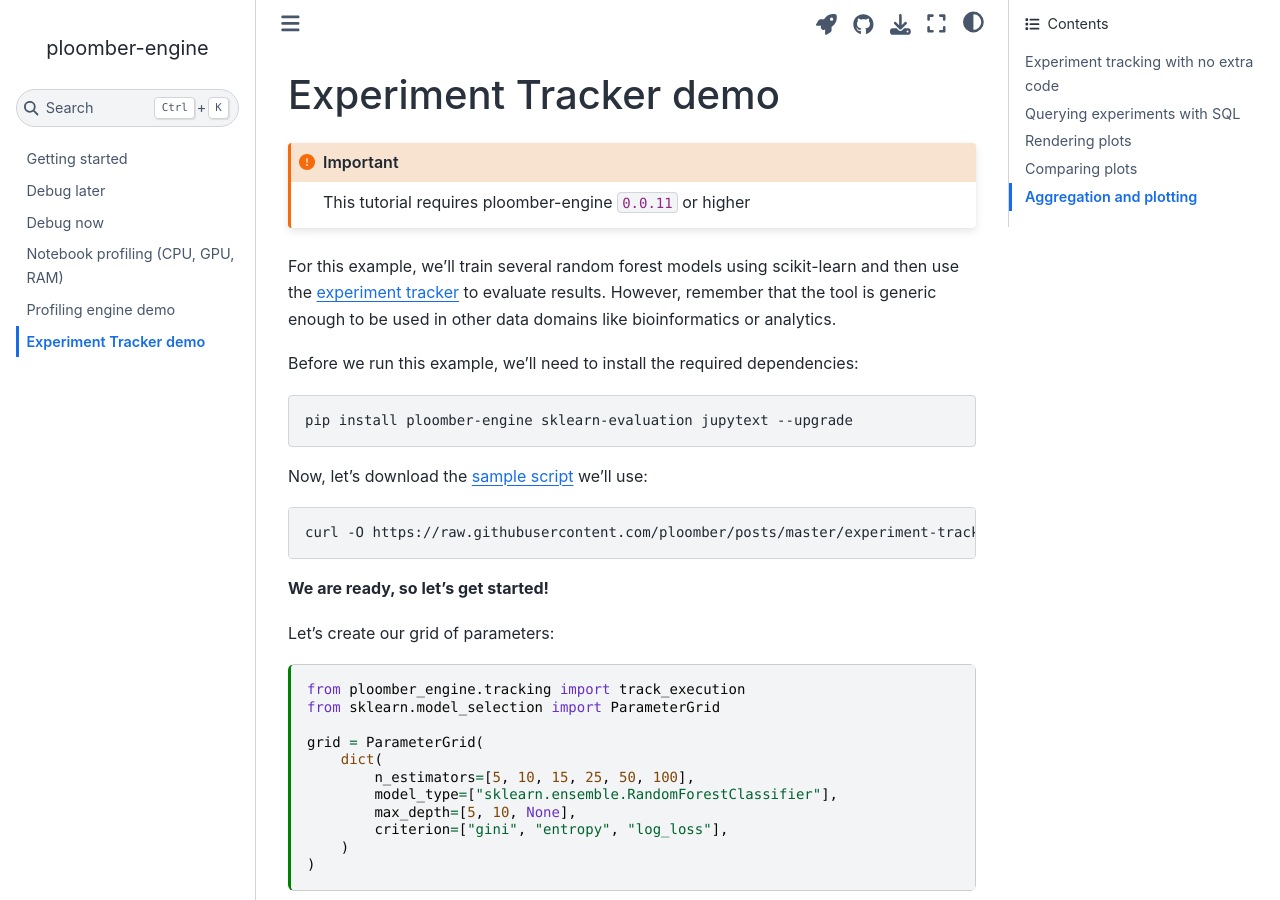
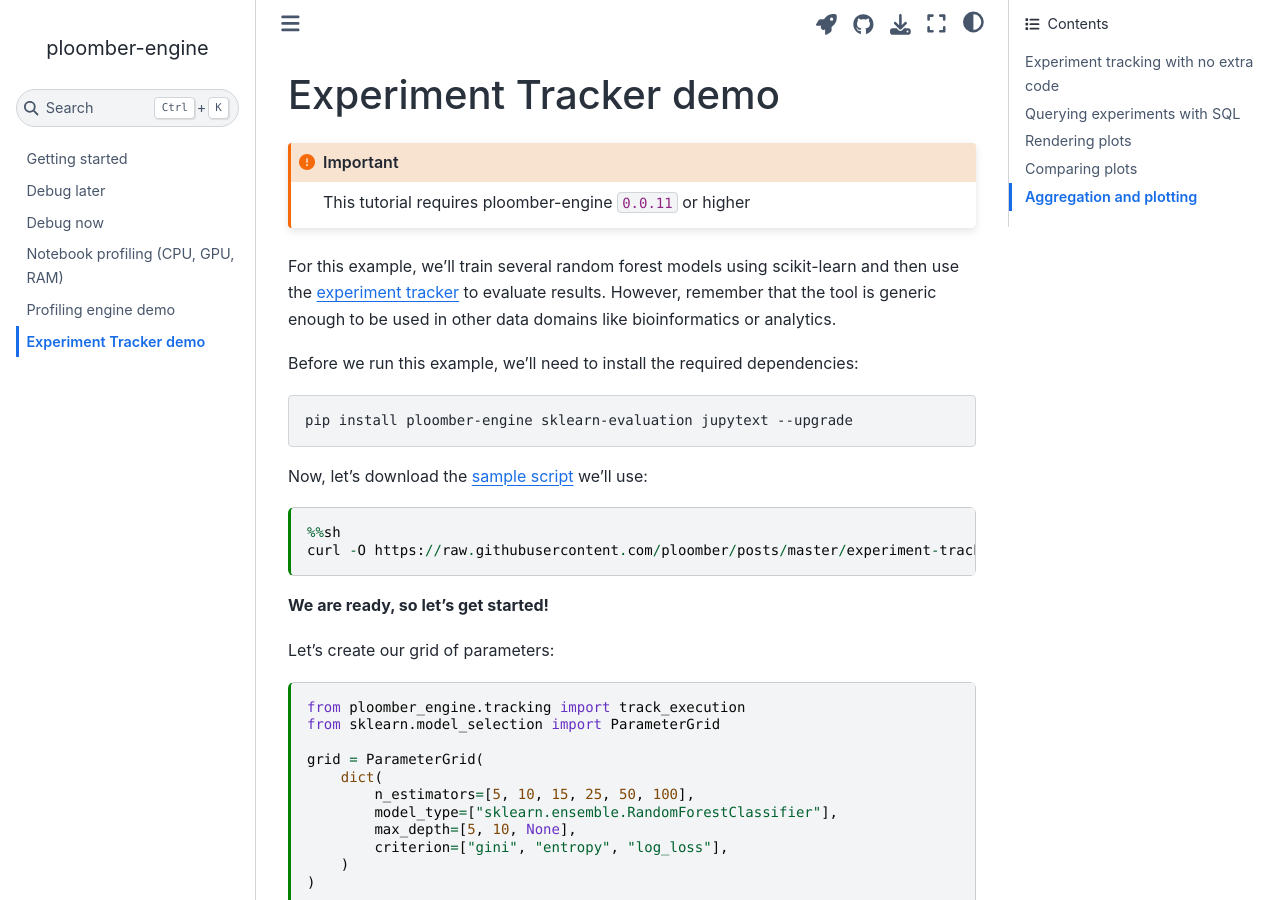
Before and after one commit to ploomber/ploomber-engine, a Jupyter Book: the page built from doc/tracker.md, in a window 1280 px wide and 900 px high. Built offline with Jupyter Book 1.0.4 settings and Sphinx 7.4.7 and the Sphinx Book theme 1.1.4, drawn with Linux system fonts in a browser that asks for light colours.

Commit message:
Fixes the required file command to compile docs

````diff
--- a/doc/tracker.md
+++ b/doc/tracker.md
@@ -37,11 +37,10 @@
 
 Now, let's download the [sample script](https://github.com/ploomber/posts/blob/master/experiment-tracking/fit.py) we’ll use:
 
-```bash
+```{code-cell} ipython3
+%%sh
 curl -O https://raw.githubusercontent.com/ploomber/posts/master/experiment-tracking/fit.py
 ```
-
-+++
 
 **We are ready, so let's get started!**
 
````
